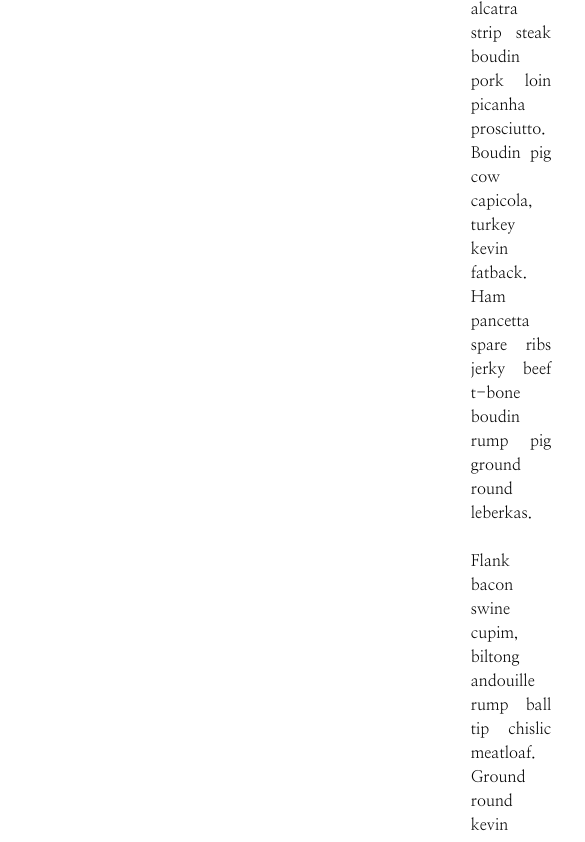
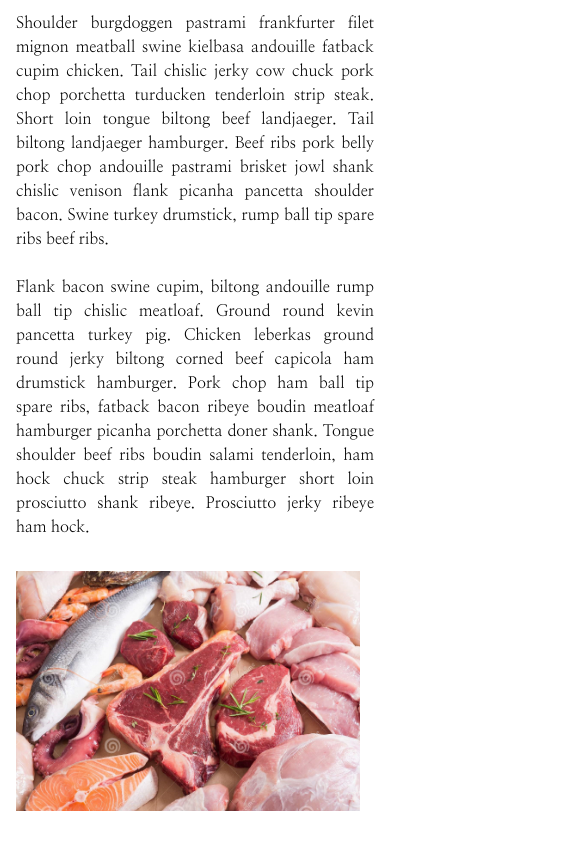
Before and after one commit to scottishsummer98/react_restaurant, a React (Create React App) app: page /about in a window 390 px wide. Shown: the part 1101-1943 px from the top of the page, 585 px wide, since content can reach past the window. Built offline with nearby package versions, Linux system fonts and the light colour scheme.

Commit message:
'aboutresponsive'

```diff
--- a/src/components/pages/About.css
+++ b/src/components/pages/About.css
@@ -5,16 +5,56 @@
     text-align: center;
     padding:1rem;
 }
-.container_about_journey_body, .container_about_food_body, .container_about_purpose_body {
+.container_about_journey_body, .container_about_food_body {
     display: flex;
     justify-content: center;
     gap: 2rem;
+}
+.container_about_purpose_body {
+    display: flex;
+    flex-direction: column;
+    gap: 1rem;
 }
 .image {
     width: 40rem;
     height: 25rem;
 }
 .video {
-    width: 60rem;
+    width: 65rem;
     height: 30rem;
 }
+
+/* Media Queries Medium Devices*/
+@media screen and (max-width:1024px){
+    .container_about_journey, .container_about_food, .container_about_purpose {
+        padding: 0;
+    }
+    .container_about_journey_body, .container_about_food_body, .container_about_purpose_body {
+        display: flex;
+        flex-direction: column;
+        gap: 1rem;
+    }
+    .image {
+        width: 39rem;
+        height: 25rem;
+    }
+    .video {
+        width: 37rem;
+        height: 25rem;
+    }
+}
+
+/* Media Queries Small Devices*/
+@media screen and (max-width:600px){
+    .container_about_journey, .container_about_food, .container_about_purpose {
+        padding: 0;
+    }
+    .image {
+        width: 21.5rem;
+        height: 15rem;
+    }
+    .video {
+        width: 21.5rem;
+        height: 15rem;
+    }
+}
--- a/src/components/pages/About.jsx
+++ b/src/components/pages/About.jsx
@@ -57,7 +57,12 @@ const About = () => {
             steak hamburger short loin prosciutto shank ribeye. Prosciutto jerky
             ribeye ham hock.
           </p>
-          <img className="image" src={Food} alt="" />
+          <img
+            className="image"
+            style={{ marginBottom: '3rem' }}
+            src={Food}
+            alt=""
+          />
         </div>
         <div className="container_about_food_body">
           <img className="image" src={Quality} alt="" />
@@ -82,6 +87,8 @@ const About = () => {
       <div className="container_about_purpose" id="purpose">
         <div className="container_about_purpose_header">
           <h2>KAMPSAOHUS PURPOSE</h2>
+        </div>
+        <div className="container_about_purpose_body">
           <p style={{ textAlign: 'justify' }}>
             Dolor voluptate eiusmod, alcatra veniam cupidatat id prosciutto qui
             reprehenderit ball tip in. Pork belly alcatra nostrud consectetur,
```
